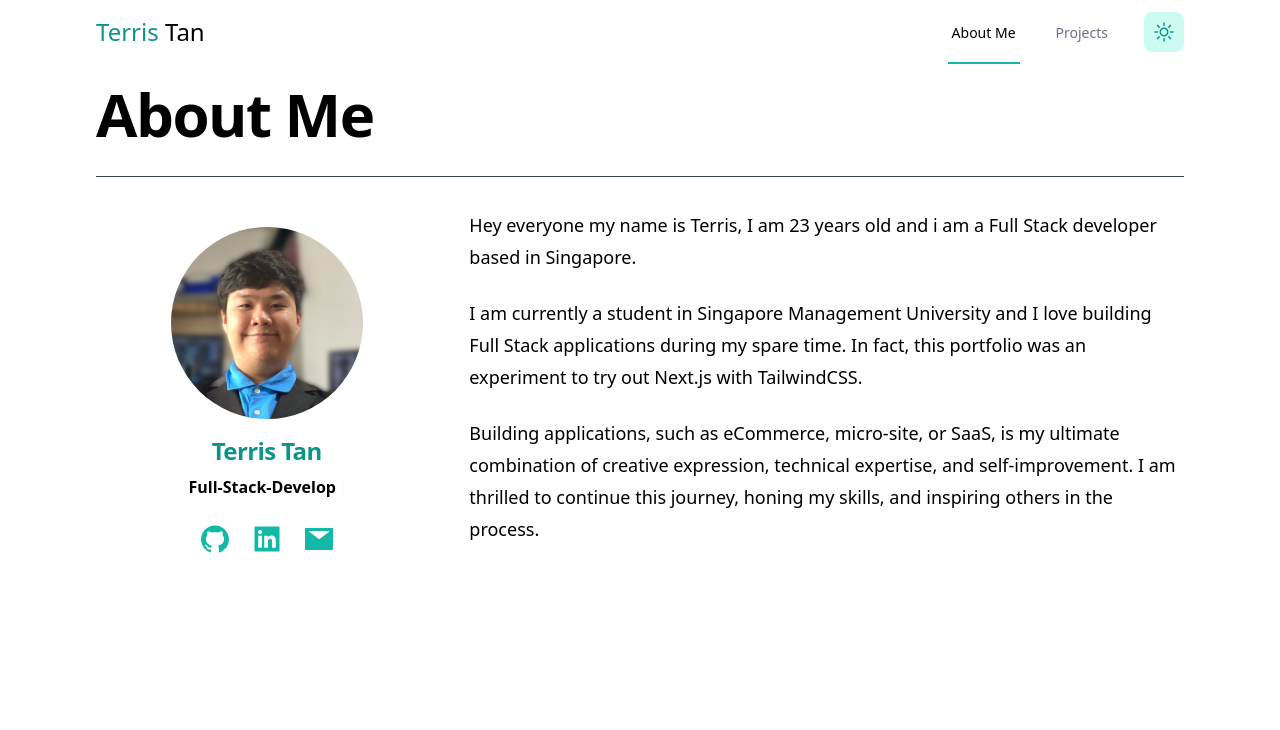
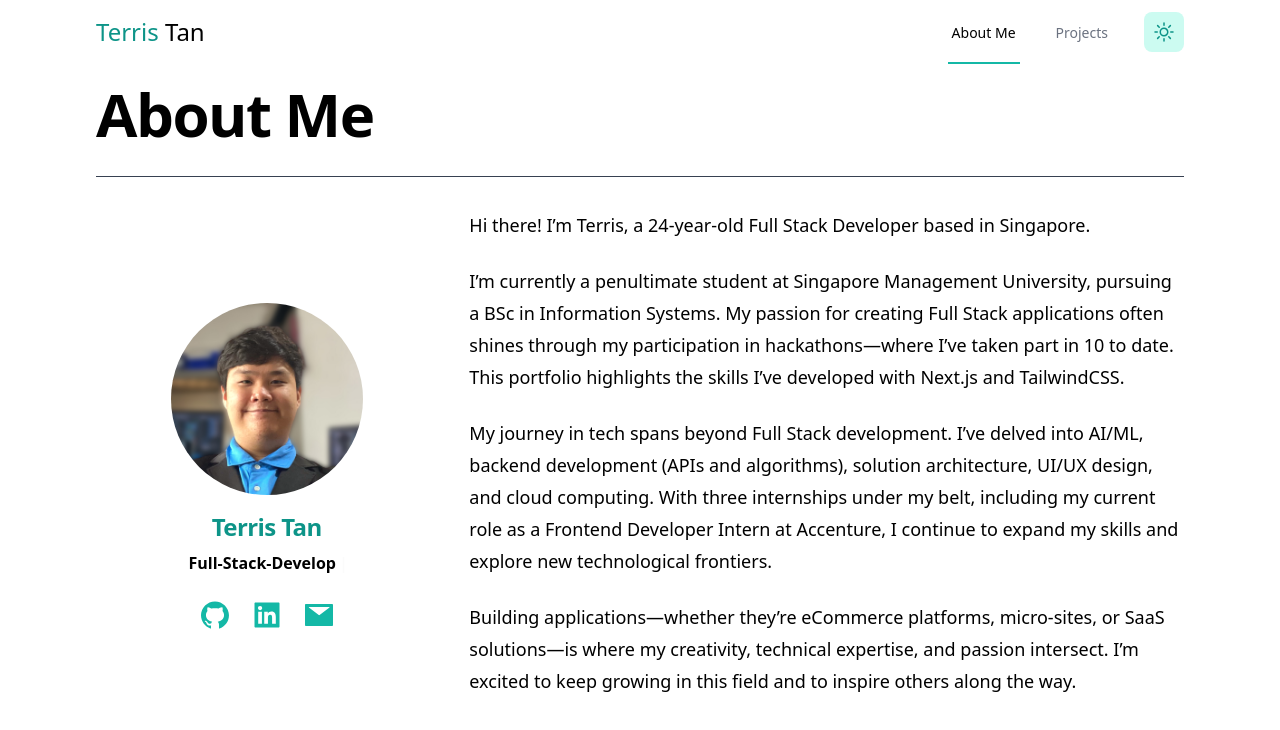
Before and after one commit to Terristwj/Portfolio, a Next.js app: page / in a window 1280 px wide. Shown: the top 730 px of the page. Built offline with nearby package versions, Linux system fonts and the light colour scheme.

Commit message:
Update landing page introduction

```diff
--- a/app/page.tsx
+++ b/app/page.tsx
@@ -82,23 +82,27 @@ export default function About() {
                             montserrat"
                     >
                         <p>
-                            Hey everyone my name is Terris, I am 23 years old
-                            and i am a Full Stack developer based in Singapore.
+                            Hi there! I’m Terris, a 24-year-old Full Stack Developer based in Singapore.
                         </p>
                         <p>
-                            I am currently a student in Singapore Management
-                            University and I love building Full Stack
-                            applications during my spare time. In fact, this
-                            portfolio was an experiment to try out Next.js with
-                            TailwindCSS.
+                            I’m currently a penultimate student at Singapore Management University,
+                            pursuing a BSc in Information Systems. My passion for creating Full Stack
+                            applications often shines through my participation in hackathons—where I’ve taken
+                            part in 10 to date. This portfolio highlights the skills I’ve developed with
+                            Next.js and TailwindCSS.
                         </p>
                         <p>
-                            Building applications, such as eCommerce,
-                            micro-site, or SaaS, is my ultimate combination of
-                            creative expression, technical expertise, and
-                            self-improvement. I am thrilled to continue this
-                            journey, honing my skills, and inspiring others in
-                            the process.
+                            My journey in tech spans beyond Full Stack development. I’ve delved into
+                            AI/ML, backend development (APIs and algorithms), solution architecture,
+                            UI/UX design, and cloud computing. With three internships under my belt,
+                            including my current role as a Frontend Developer Intern at Accenture, I
+                            continue to expand my skills and explore new technological frontiers.
+                        </p>
+                        <p>
+                            Building applications—whether they’re eCommerce platforms, micro-sites, or
+                            SaaS solutions—is where my creativity, technical expertise, and passion
+                            intersect. I’m excited to keep growing in this field and to inspire others along
+                            the way.
                         </p>
                     </div>
                     {/* Description END */}
```
